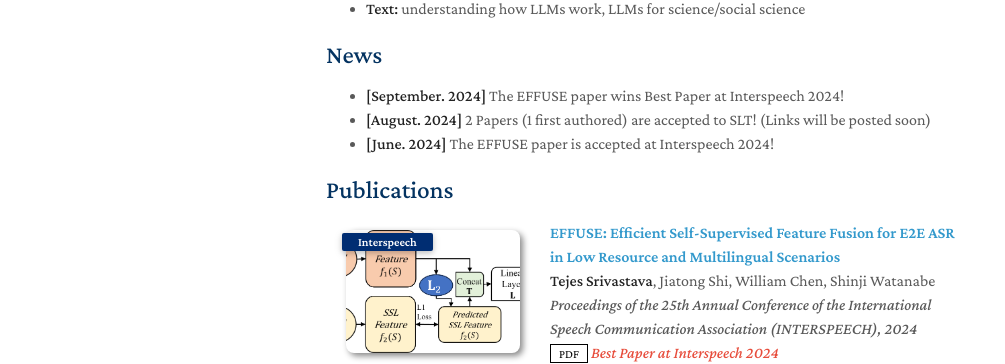
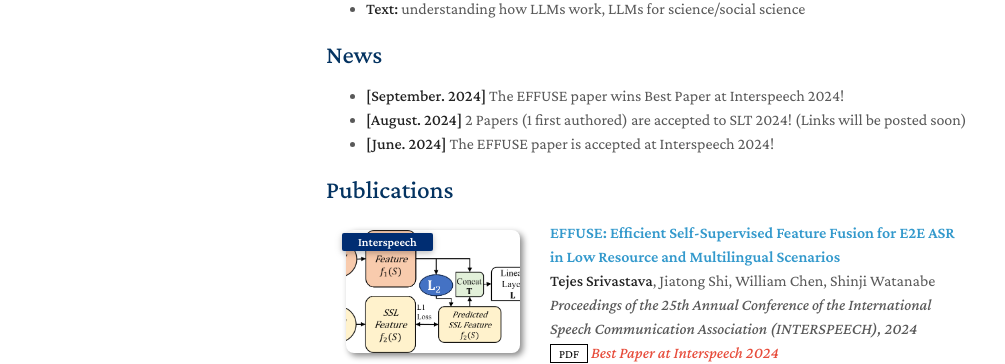
Before and after one commit to tejess/tejess.github.io, a Jekyll site: the page built from index.md, in a window 1280 px wide and 1373 px high. Shown: the part 546-910 px from the top of the window, without its empty margins (144-1149 px from the left). Built offline with Jekyll 4.4.1, drawn with Linux system fonts in a browser that asks for light colours; a style sheet for code colours, icons or effects is not loaded; our own code applies the rules of GitHub Pages for plain Markdown files.

Commit message:
Update index.md

```diff
--- a/index.md
+++ b/index.md
@@ -18,7 +18,7 @@ My current research interests are in **Speech Processing and NLP**. Specifically
 
 ## News
 - **[September. 2024]** The EFFUSE paper wins Best Paper at Interspeech 2024!
-- **[August. 2024]** 2 Papers (1 first authored) are accepted to SLT! (Links will be posted soon)
+- **[August. 2024]** 2 Papers (1 first authored) are accepted to SLT 2024! (Links will be posted soon)
 - **[June. 2024]** The EFFUSE paper is accepted at Interspeech 2024!
 
 {% include_relative _includes/publications.md %}
```
